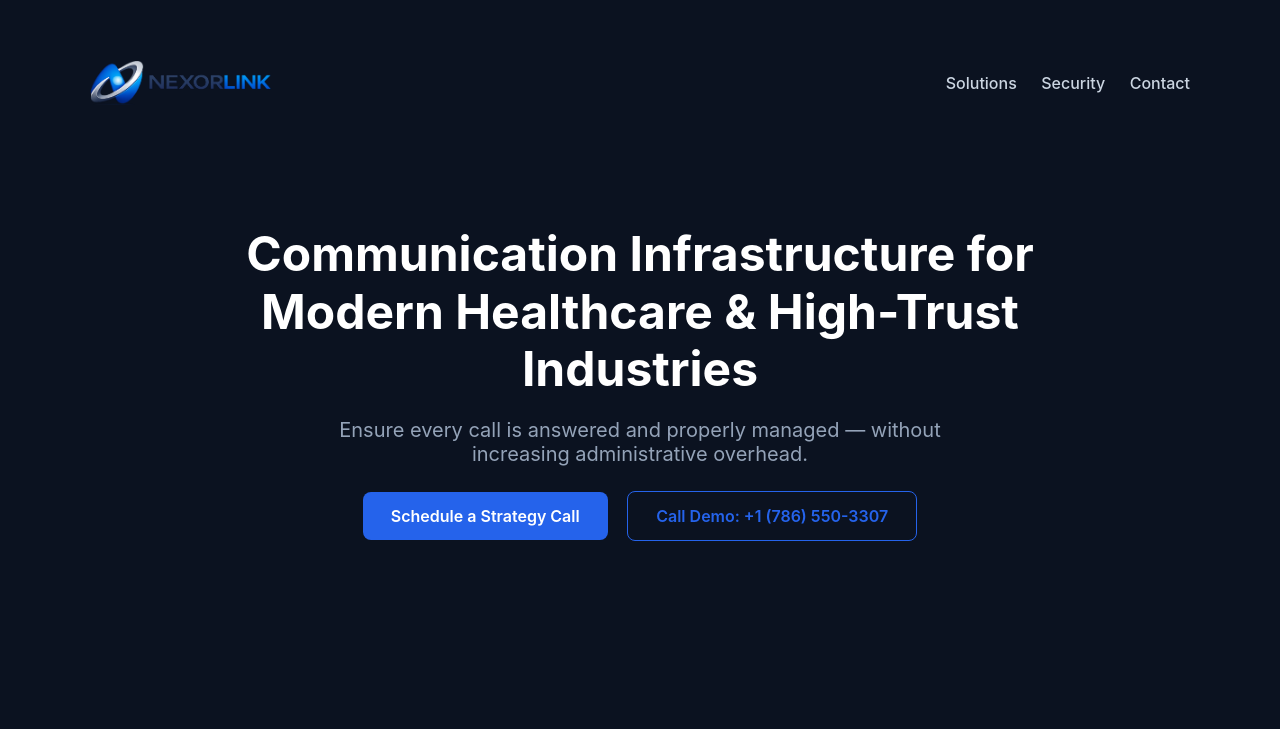
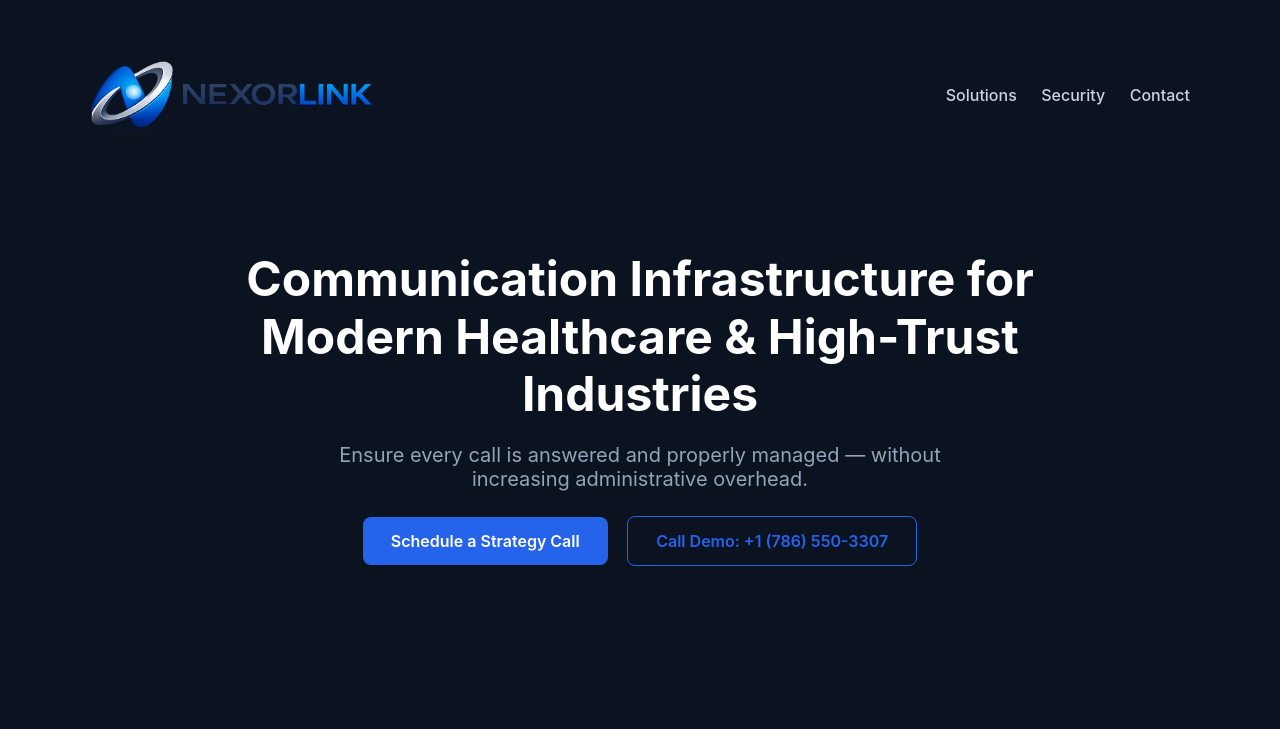
Before and after one commit to nexorlink/nexorlink, a plain HTML site: page index.html in a window 1280 px wide. Shown: the top 729 px of the page. Drawn offline with Linux system fonts and the light colour scheme.

Commit message:
Update index.html

```diff
--- a/index.html
+++ b/index.html
@@ -30,7 +30,7 @@ header {
 }
 
 .logo {
-  height: 45px;
+  height: 70px;
 }
 
 .nav a {
```
